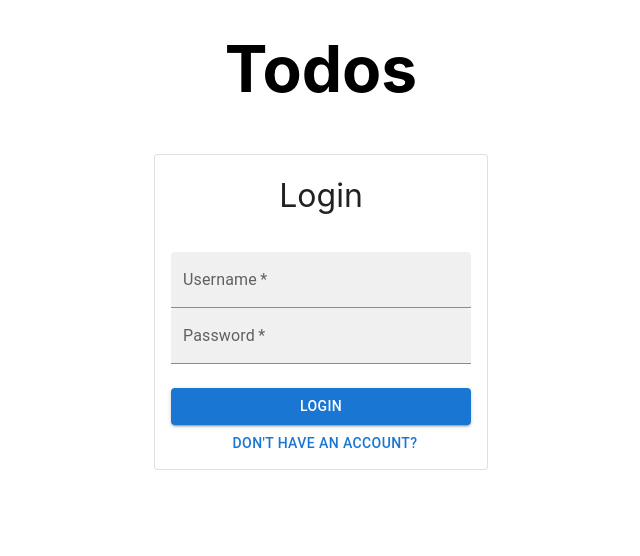
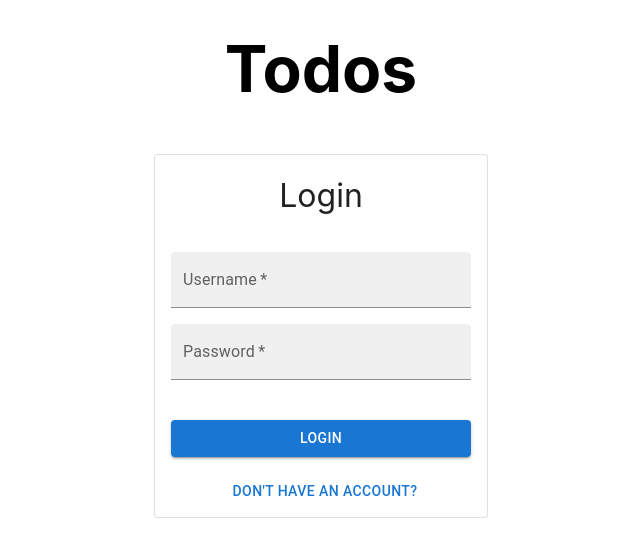
Before and after one commit to seanlowe/todo, a Next.js app: page / in a window 1280 px wide. Shown: the top 556 px of the page, without its empty margins (319-959 px from the left). Built offline with nearby package versions, Linux system fonts and the light colour scheme.

Commit message:
fix styling issue when deployed

```diff
--- a/styles/Login.module.css
+++ b/styles/Login.module.css
@@ -18,7 +18,7 @@
 
 .input {
   width: 300px;
-  padding-bottom: 1rem;
+  padding-bottom: 1rem !important;
 }
 
 .actions {
@@ -28,6 +28,6 @@
 }
 
 .button {
-  margin-bottom: 1rem;
+  margin-bottom: 1rem !important;
   width: 300px;
 }
```
